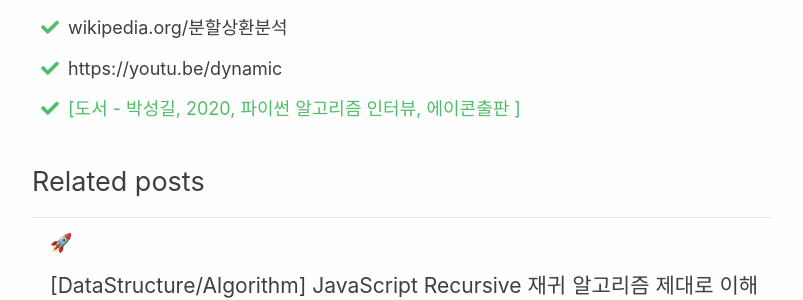
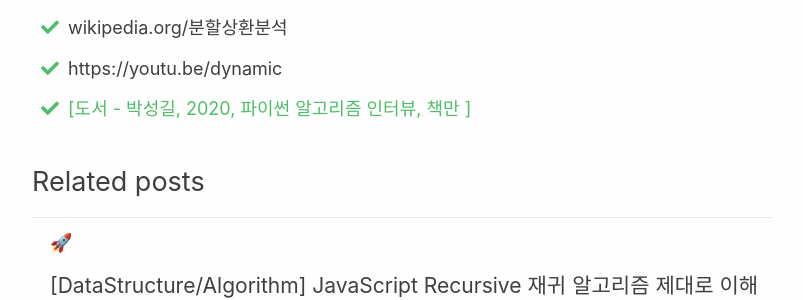
Before and after one commit to sooster910/blogV2, a Jekyll site: the page built from _posts/2021-02-02-algorithm-array.md, in a window 1280 px wide and 900 px high, scrolled down 3088 px. Shown: the part 387-687 px from the top of the window, without its empty margins (238-1041 px from the left). Built offline with Jekyll 4.4.1, drawn with Linux system fonts in a browser that asks for light colours; comment, search, counter and statistics services are not loaded.

Commit message:
fix typo

```diff
--- a/_posts/2021-02-02-algorithm-array.md
+++ b/_posts/2021-02-02-algorithm-array.md
@@ -86,4 +86,4 @@ Java의 ArrayList, C++ std의  vector, python의 list 와 같은 동적배열이
 * [geeksforgeeks.org](https://www.geeksforgeeks.org/implementation-of-dynamic-array-in-python/){: target="_blank"}
 * [wikipedia.org/분할상환분석](https://ko.wikipedia.org/wiki/%EB%B6%84%ED%95%A0%EC%83%81%ED%99%98%EB%B6%84%EC%84%9D){: target="_blank"}
 * [https://youtu.be/dynamic](https://youtu.be/PEnFFiQe1pM){: target="_blank"}
-* [도서 - 박성길, 2020, 파이썬 알고리즘 인터뷰, 에이콘출판 ]
+* [도서 - 박성길, 2020, 파이썬 알고리즘 인터뷰, 책만 ]
```
